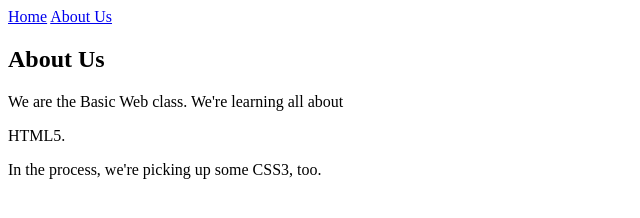
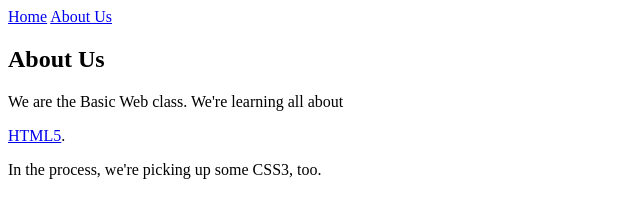
Before and after one commit to marj1989/marj1989.github.io, a plain HTML site: page midterm.html in a window 1280 px wide. Shown: the full height of the page, 0-640 px from the left. Drawn offline with Linux system fonts and the light colour scheme.

Commit message:
Update midterm.html

```diff
--- a/midterm.html
+++ b/midterm.html
@@ -9,7 +9,7 @@
 <h1> About Us </h1>
 <p>We are the Basic Web class.
 We're learning all about </p>
-<a "HTML5
+<a href="HTML5
 http://www.w3.org/TR/html51/">HTML5</a>.
 <p>In the process, we're picking up some CSS3, too.</p>
 </scetion>
```
